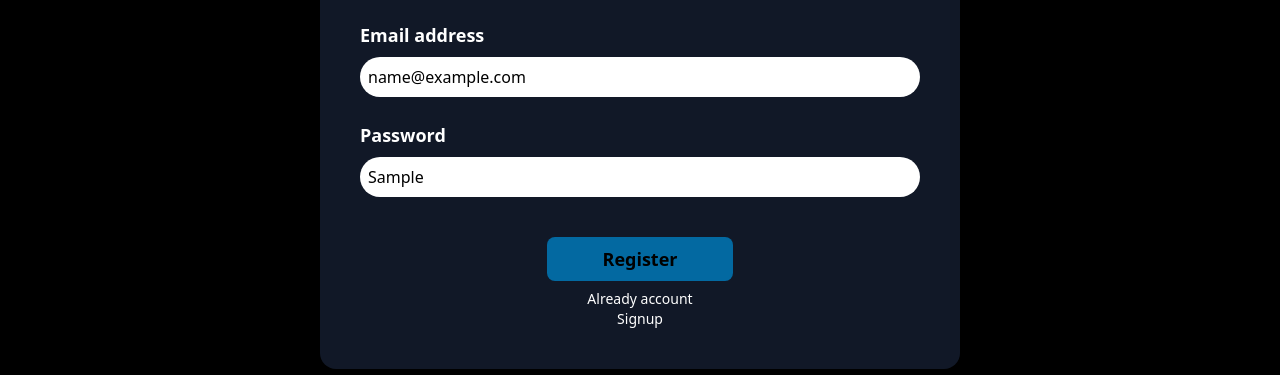
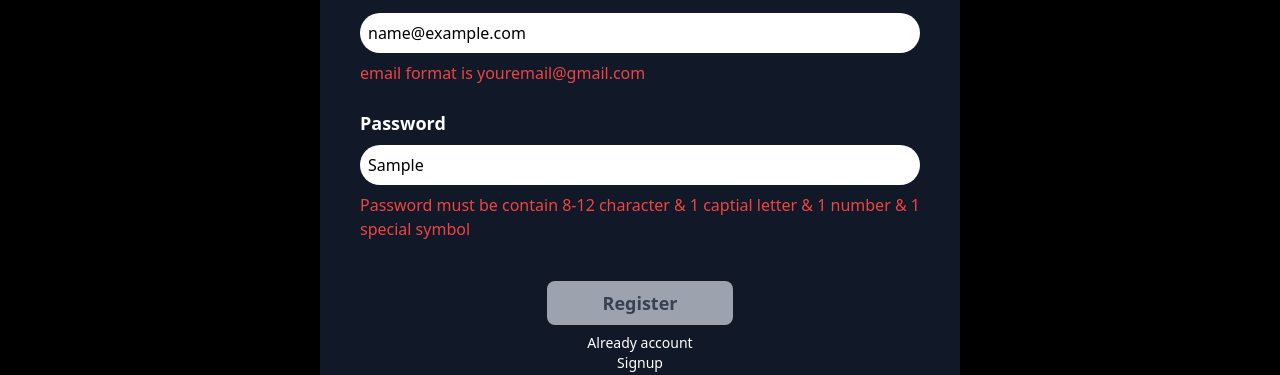
Before and after one commit to gagankaur153/ecom-frontend, a React (Vite) app: page /register in a window 1280 px wide. Both pictures are taken after typing "Sample", "name@example.com", "Sample" into the empty fields and a click on the button "Register". Shown: the part 315-690 px from the top of the page. Built offline with nearby package versions, Linux system fonts and the light colour scheme; no server answers.

Commit message:
regex implement

```diff
--- a/src/components/User/Register.jsx
+++ b/src/components/User/Register.jsx
@@ -4,12 +4,38 @@ import Appcontext from '../Context/Appcontext'
 const Register = () => {
   const {register} = useContext(Appcontext)
   const [data,setdata] = useState({username:"",email:"",password:""})
+  const [display, setdisplay] = useState(false)
+  const [erroremail, seterroremail] = useState("")
+  const [errorpassword, seterrorpassword] = useState("")
+
+const emailregex = /^[a-z0-9#_$]+@gmail\.com$/
+  const passwordregex = /^(?=.*[a-z])(?=.*[A-Z])(?=.*\d)(?=.*[!@#$%^&*])[A-Za-z\d!@#$%^&*]{8,12}$/
+  // const passwordregex = /^(?=.*[a-z])(?=.*[A-Z])(?=.*\d)(?=.*[!@#$%^&*])[A-Za-z\d!@#$%^&*]{8,12}$/;
+
   const inputhandle = (e)=>{
   const  {name, value} = e.target;
     setdata({
       ...data,
       [name]: value
     })
+    if(name === "email"){
+      if(!emailregex.test(value)){
+        setdisplay(true)
+       seterroremail("email format is youremail@gmail.com")
+      }else{
+        setdisplay(false)
+        seterroremail(" ")
+      }
+    }
+    if(name === "password"){
+      if(!passwordregex.test(value)){
+        setdisplay(true)
+       seterrorpassword("Password must be contain 8-12 character & 1 captial letter & 1 number & 1 special symbol")
+      }else{
+        setdisplay(false)
+        seterrorpassword(" ")
+      }
+    }
   }
   const handleform = (e)=>{
     e.preventDefault()
@@ -27,13 +53,19 @@ const Register = () => {
      <div className="mb-6  flex flex-col space-y-2 ">
   <label className="form-label text-lg font-semibold">Email address</label>
   <input type="email" name='email' value={data.email} onChange={inputhandle} className="form-control py-2 text-black rounded-full px-2 hover:ring-2 focus:outline-none"  placeholder="name@example.com"/>
+ {display &&  <h2 className='text-md text-red-500'>{erroremail}</h2>}
 </div>
 <div className="mb-10 flex flex-col space-y-2 ">
   <label  className="form-label text-lg font-semibold">Password</label>
   <input type="string" name='password' value={data.password} onChange={inputhandle} className="form-control py-2 text-black rounded-full px-2 focus:outline-none" placeholder="enter password"/>
+  {display &&  <h2 className='text-md text-red-500'>{errorpassword}</h2>}
 </div>
 <div className="mb- w-full flex container justify-center">
-  <button type='submit' className='btn btn-primary px-4 lg:px-14 py-2 text-lg rounded-lg hover:bg-sky-900 text-black bg-sky-700 hover:text-white font-semibold '>Register</button>
+  <button type='submit' disabled={display=== true} className={`btn btn-primary px-4 lg:px-14 py-2 text-lg rounded-lg font-semibold
+    ${display
+      ? "bg-gray-400 cursor-not-allowed text-gray-700"
+      : "bg-sky-700 hover:bg-sky-900 text-black hover:text-white"
+    }`}>Register</button>
 </div>
 <div className='mb- w-full  flex flex-col text-sm  items-center justify-center mt-2'>
   <p>Already account</p>
```
